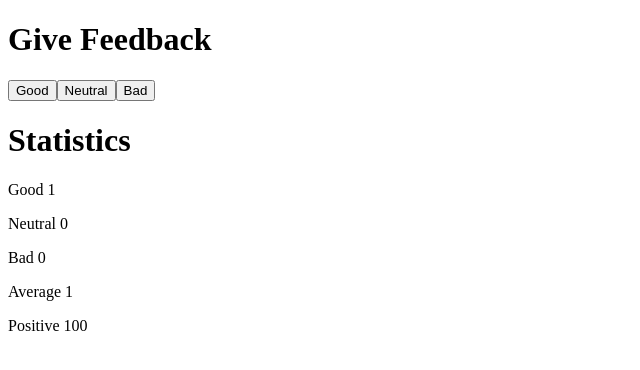
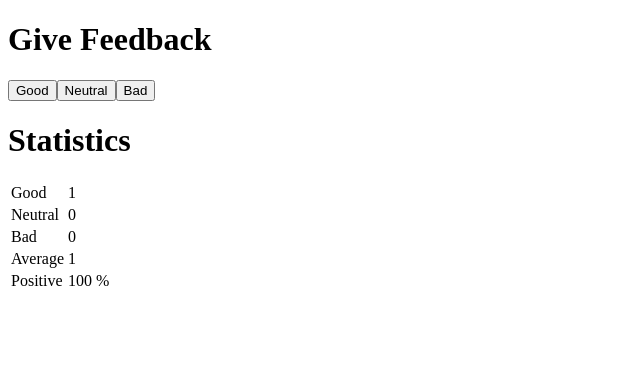
Before and after one commit to unpublished3/fso, a React (Vite) app in the folder part1/unicafe/: page / in a window 1280 px wide. Both pictures are taken after a click on the button "Good". Shown: the top 370 px of the page, without its empty margins (0-640 px from the left). Built offline with nearby package versions, Linux system fonts and the light colour scheme.

Commit message:
Complete 1.11

```diff
--- a/part1/unicafe/src/App.jsx
+++ b/part1/unicafe/src/App.jsx
@@ -13,9 +13,9 @@ const App = () => {
   return (
     <div>
       <h1>Give Feedback</h1>
-      <Button onClick={increaseGood} text="Good"/>
-      <Button onClick={increaseNeutral} text="Neutral"/>
-      <Button onClick={increaseBad} text="Bad"/>
+      <Button onClick={increaseGood} text="Good" />
+      <Button onClick={increaseNeutral} text="Neutral" />
+      <Button onClick={increaseBad} text="Bad" />
 
       <Statistics good={good} bad={bad} neutral={neutral} />
     </div>
@@ -28,24 +28,31 @@ const Statistics = ({ good, neutral, bad }) => {
   const positive =
     Math.round(((good * 100) / (good + bad + neutral)) * 1000) / 1000;
 
-  if (isNaN(average))
-      return <p>No feedback given</p>
+  if (isNaN(average)) return <p>No feedback given</p>;
 
   return (
     <>
       <h1>Statistics</h1>
-      <StatisticLine text="Good" value ={good} />
-      <StatisticLine text="Neutral" value ={neutral} />
-      <StatisticLine text="Bad" value ={bad} />
-      <StatisticLine text="Average" value ={average} />
-      <StatisticLine text="Positive" value ={positive} />
-
+      <table>
+        <tbody>
+          <StatisticLine text="Good" value={good} />
+          <StatisticLine text="Neutral" value={neutral} />
+          <StatisticLine text="Bad" value={bad} />
+          <StatisticLine text="Average" value={average} />
+          <StatisticLine text="Positive" value={positive + " %"} />
+        </tbody>
+      </table>
     </>
   );
 };
 
-const Button = ({text, onClick}) => <button onClick={onClick}>{text}</button>
+const Button = ({ text, onClick }) => <button onClick={onClick}>{text}</button>;
 
-const StatisticLine = ({text, value}) => <p>{text} {value}</p>
+const StatisticLine = ({ text, value }) => (
+  <tr>
+    <td>{text}</td>
+    <td>{value}</td>
+  </tr>
+);
 
 export default App;
```
